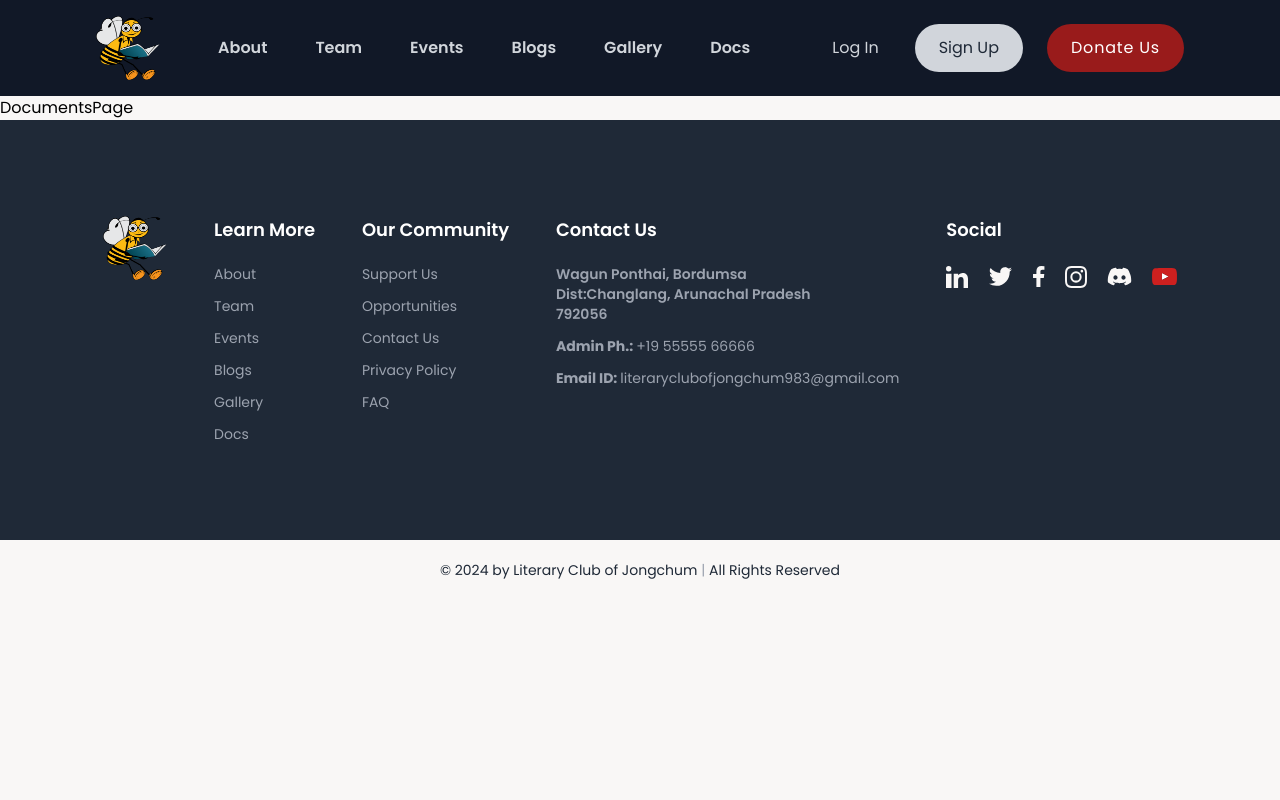
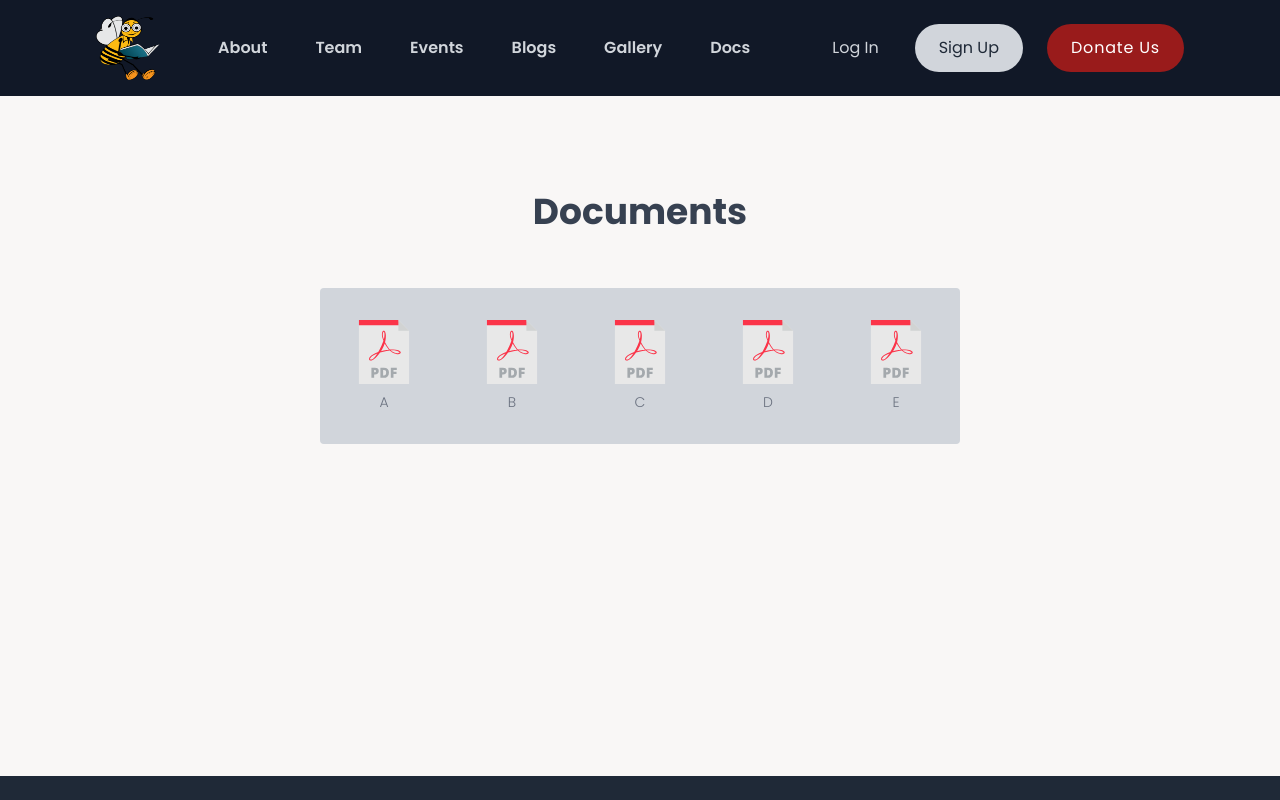
Before and after one commit to tsongtheng/Literary_Club, a React (Vite) app: page /documents in a window 1280 px wide. Shown: the top 800 px of the page. Built offline with nearby package versions, Linux system fonts and the light colour scheme.

Commit message:
update Documents page

```diff
--- a/src/pages/Documents/DocumentsPage.tsx
+++ b/src/pages/Documents/DocumentsPage.tsx
@@ -1,5 +1,62 @@
+import pdfIcon from "../../assets/icons/pdf-icon.svg";
+
+const pdfFiles = [
+  {
+    id: 1,
+    title: "A",
+    file: "/assets/pdf.pdf",
+  },
+  {
+    id: 2,
+    title: "B",
+    file: "/assets/pdf.pdf",
+  },
+  {
+    id: 3,
+    title: "C",
+    file: "/assets/pdf.pdf",
+  },
+  {
+    id: 4,
+    title: "D",
+    file: "/assets/pdf.pdf",
+  },
+  {
+    id: 5,
+    title: "E",
+    file: "/assets/pdf.pdf",
+  },
+];
+
 const DocumentsPage = () => {
-  return <main className="lg:mt-24 sm:mt-[88px] mt-[72px]">DocumentsPage</main>;
+  const handleViewPdf = (pdfFileUrl: string): void => {
+    window.open(pdfFileUrl, "_blank");
+  };
+
+  return (
+    <main className="lg:mt-24 sm:mt-[88px] mt-[72px] ">
+      <div className="h-[85vh] flex flex-col items-center gap-14 2xl:px-52 lg:py-24 xl:px-24 lg:px-16 py-16 px-8">
+        <h2 className="lg:text-4xl text-3xl text-center font-bold text-gray-700">
+          Documents
+        </h2>
+
+        <div className="w-auto lg:max-w-3/4 md:max-w-5/6 sm:max-w-11/12 max-w-full max-h-full rounded bg-gray-300 p-8 flex justify-center items-center gap-16 flex-wrap overflow-auto ">
+          {pdfFiles.map((pdf) => (
+            <div
+              key={pdf.id}
+              className="w-16 flex flex-col gap-2 items-center cursor-pointer hover:scale-105 transition"
+              onClick={() => handleViewPdf(pdf.file)}
+            >
+              <img src={pdfIcon} alt="pdf-icon" />
+              <p className="max-w-16 overflow-hidden  whitespace-nowrap text-overflow-ellipsis text-sm text-gray-500 font-light">
+                {pdf.title}
+              </p>
+            </div>
+          ))}
+        </div>
+      </div>
+    </main>
+  );
 };
 
 export default DocumentsPage;
```
